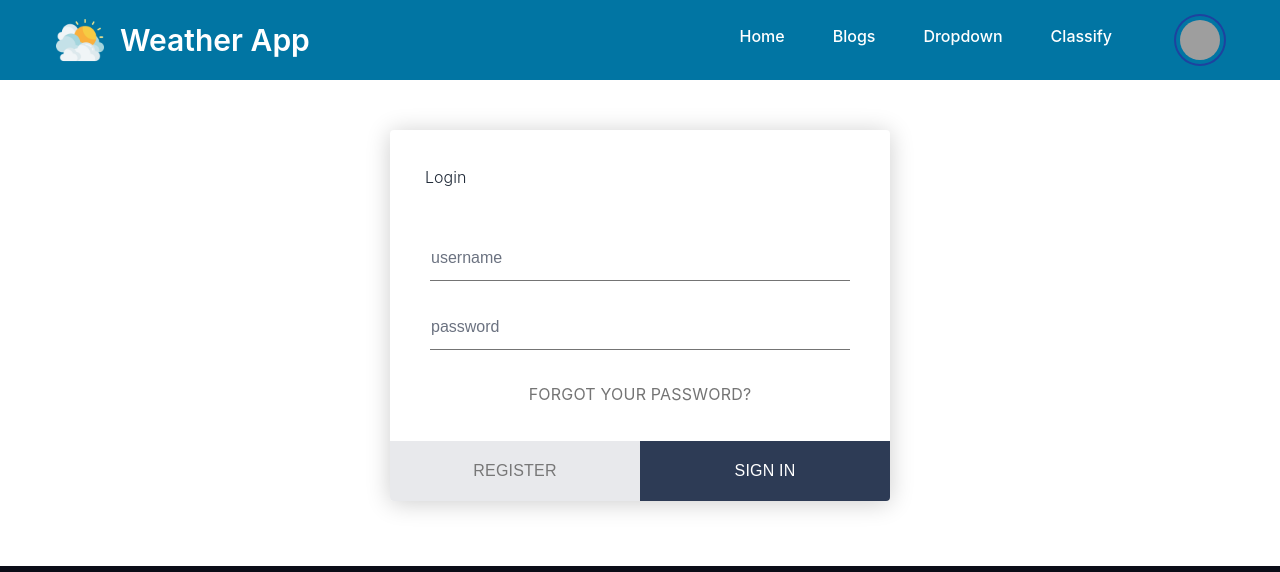
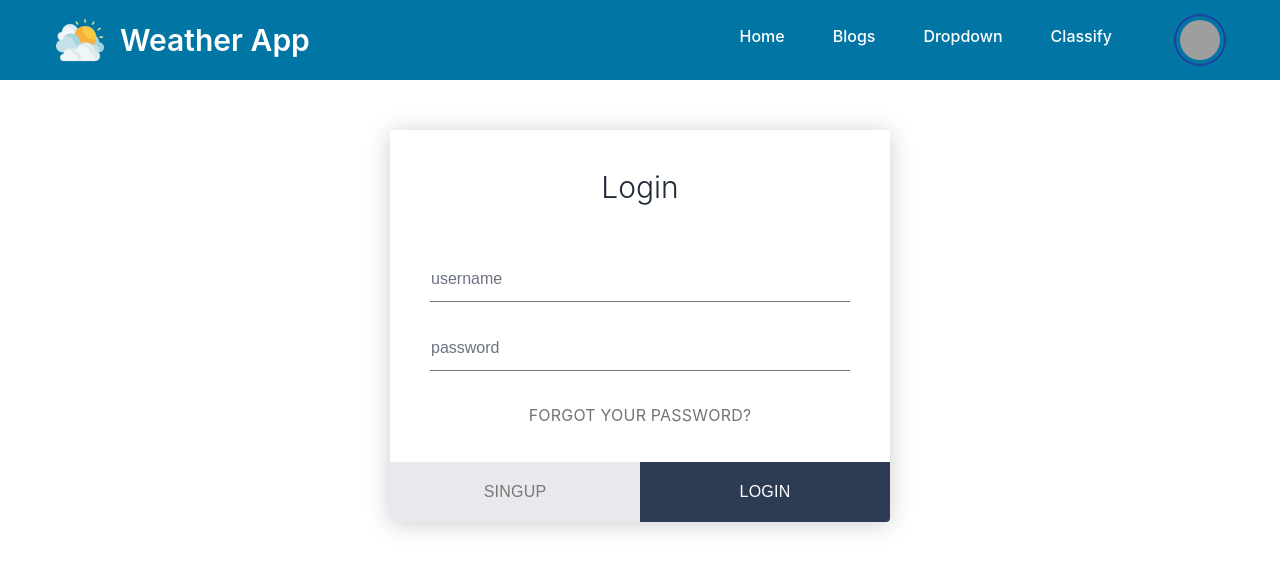
Before and after one commit to TanvirRubayed-code/weather_detection, a Next.js app in the folder weather_detection_frontend/: page /login in a window 1280 px wide. Shown: the top 572 px of the page. Built offline with nearby package versions, Linux system fonts and the light colour scheme; grey boxes are pictures that could not be loaded.

Commit message:
nothing added

```diff
--- a/weather_detection_frontend/components/BlogCards.js
+++ b/weather_detection_frontend/components/BlogCards.js
@@ -1,4 +1,4 @@
-import styles from "../styles/Blog.module.css";
+  import styles from "../styles/Blog.module.css";
 import SingleBlogCard from "../components/singleblogCard";
 import BlogSideSection from "./blogSideSection";
 import Link from "next/link";
--- a/weather_detection_frontend/components/post.js
+++ b/weather_detection_frontend/components/post.js
@@ -21,8 +21,6 @@ function Post({ title }) {
   const [activeBtn, setActiveBtn] = useState("none");
 
   const [fullpost, setFullPost] = useState(null);
-
-
 
 
 
--- a/weather_detection_frontend/pages/login.js
+++ b/weather_detection_frontend/pages/login.js
@@ -80,11 +80,11 @@ const Login = () => {
           </div>
           <div className={styles.action}>
             <Link className={styles.action_button} href="/signup">
-              <button>Register</button>
+              <button>Singup</button>
             </Link>
 
             <button type="submit" className={styles.login_button}>
-              Sign in
+              Login
             </button>
           </div>
         </form>
--- a/weather_detection_frontend/pages/signup.js
+++ b/weather_detection_frontend/pages/signup.js
@@ -195,7 +195,7 @@ const Register = () => {
     <>
       <div className={styles.register_form}>
         <form onSubmit={hangleSignUpData}>
-          <h1>Register</h1>
+          <h1>Sign Up</h1>
           <div className={styles.content}>
             <div className={styles.input_field}>
               <input id='username' name="userName" placeholder="Username" onChange={handleUserName} />
@@ -278,7 +278,7 @@ const Register = () => {
             </div>
           </div>
           <div className={styles.action}>
-            <button type="submit">Register</button>
+            <button type="submit">Signup</button>
           </div>
         </form>
       </div>
--- a/weather_detection_frontend/styles/Login.module.css
+++ b/weather_detection_frontend/styles/Login.module.css
@@ -15,6 +15,8 @@
 .login_form h1 {
   padding: 35px 35px 0 35px;
   font-weight: 300;
+  font-size: 30px;
+  text-align: center;
 }
 
 .login_form .content {
--- a/weather_detection_frontend/styles/Register.module.css
+++ b/weather_detection_frontend/styles/Register.module.css
@@ -14,7 +14,9 @@
 
 .register_form h1 {
   padding: 35px 35px 0 35px;
+  font-size: 30px;
   font-weight: 300;
+  text-align: center;
 }
 
 .register_form .content {
```
Also changed, not shown: 2 other files (tests, documents, lock files or other folders).
